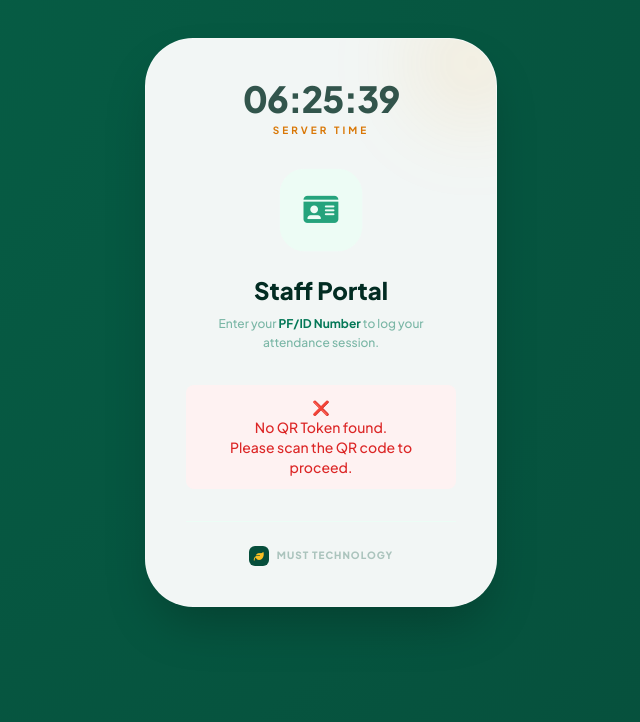
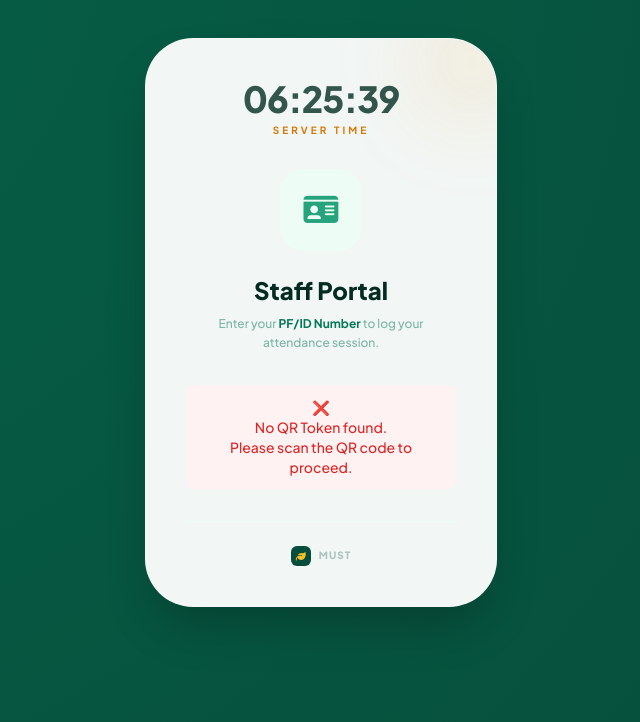
Before and after one commit to PercyLeinad/smart-attendance, a FastAPI app: page /scan in a window 1280 px wide. Shown: the part 78-800 px from the top of the page, without its empty margins (319-959 px from the left). Run offline with FastAPI, Linux system fonts and the light colour scheme; some libraries are stand-ins or nearby versions.

Commit message:
fix: shorten branding text from "MUST Technology" to "MUST"

```diff
--- a/templates/index.html
+++ b/templates/index.html
@@ -106,7 +106,7 @@
             <div class="w-5 h-5 bg-emerald-900 rounded-md flex items-center justify-center text-[10px] text-amber-400">
                 <i class="fa-solid fa-leaf"></i>
             </div>
-            <span class="text-[10px] font-black text-emerald-900/30 uppercase tracking-widest">MUST Technology</span>
+            <span class="text-[10px] font-black text-emerald-900/30 uppercase tracking-widest">MUST</span>
         </div>
     </div>
 
```
